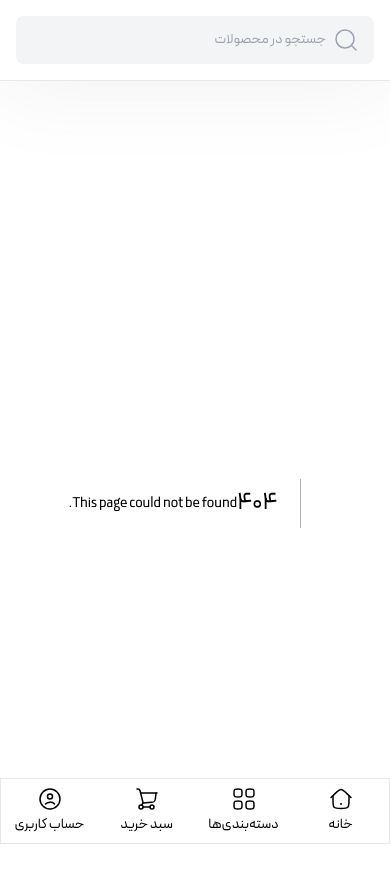
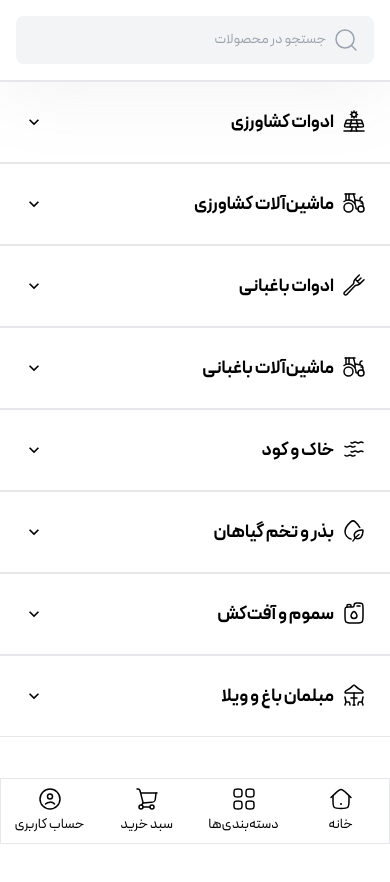
Before and after one commit to hamideslami32/leyan, a Next.js app: page /categories in a window 390 px wide. Before the commit this address had no page. Shown: the top 882 px of the page. After the commit the page ends 844 px from the top, so only its background shows below. Built offline with nearby package versions, Linux system fonts and the light colour scheme.

Commit message:
feat: category menu mobile

```diff
--- a/src/components/layout/main-menu/mega-menu/MegaMenu.tsx
+++ b/src/components/layout/main-menu/mega-menu/MegaMenu.tsx
@@ -10,7 +10,7 @@ import SeedsIcon from '@/assets/icons/seeds.svg';
 import PesticidesIcon from '@/assets/icons/pesticides.svg';
 import GardenFurnitureIcon from '@/assets/icons/garden-furniture.svg';
 
-const mainCategories = [
+export const mainCategories = [
   {
     icon: <FarmingEquipmentIcon />,
     title: 'ادوات کشاورزی',
--- a/src/components/pages/home/categories/Categories.tsx
+++ b/src/components/pages/home/categories/Categories.tsx
@@ -7,7 +7,7 @@ export interface CategoriesProps {
   hasPadding?: boolean;
 }
 
-const categoriesData = [
+export const categoriesData = [
   {
     link: '/',
     title: 'ابزارآلات کشاورزی',
--- /dev/null
+++ b/src/pages/categories/index.tsx
@@ -0,0 +1,95 @@
+import { mainCategories } from '@/components/layout/main-menu/mega-menu/MegaMenu';
+import { useWindowSize } from '@/utils/hooks/useWindowSize';
+import {
+  Accordion,
+  AccordionButton,
+  AccordionIcon,
+  AccordionItem,
+  AccordionPanel,
+  Box,
+  Link,
+} from '@chakra-ui/react';
+import Image from 'next/image';
+import { useRouter } from 'next/router';
+import ArrowLeftIcon from '@/assets/icons/arrow-left.svg';
+import { categoriesData } from '@/components/pages/home/categories/Categories';
+
+const Categories = () => {
+  const { width } = useWindowSize();
+
+  const router = useRouter();
+  if (width > 768) router.push('/');
+
+  return (
+    <div className='overflow-y-scsroll'>
+      <Accordion allowToggle>
+        {mainCategories.map((category, index) => (
+          <AccordionItem key={index} className='border-b p-2'>
+            <h2>
+              <AccordionButton h={16}>
+                <Box
+                  className='flex gap-2'
+                  as='span'
+                  flex='1'
+                  fontSize={'lg'}
+                  fontWeight={'bold'}
+                  textAlign='right'>
+                  {category.icon}
+                  {category.title}
+                </Box>
+                <AccordionIcon />
+              </AccordionButton>
+            </h2>
+            <AccordionPanel pb={4} minH={'auto'}>
+              <Link
+                href={'/'}
+                className='flex items-center gap-2'
+                mb={6}
+                color={'primary.500'}>
+                <span>همه محصولات ادوات کشاورزی</span>
+                <ArrowLeftIcon width='20' height='20' />
+              </Link>
+              <Accordion allowToggle>
+                {mainCategories.map((category, index) => (
+                  <AccordionItem key={index} className='py-2' border={'none'}>
+                    <h2>
+                      <AccordionButton h={10} px={0}>
+                        <Box as='span' flex='1' textAlign='right'>
+                          {category.title}
+                        </Box>
+                        <AccordionIcon />
+                      </AccordionButton>
+                    </h2>
+                    <AccordionPanel pb={4} px={0}>
+                      <div className={`flex flex-wrap gap-x-5 gap-y-8`}>
+                        {categoriesData.map((item, index) => (
+                          <Link
+                            href={item.link}
+                            key={index}
+                            className='flex shrink-0 flex-col items-center'>
+                            <Image
+                              src={item.imageUrl}
+                              alt={item.title}
+                              width='64'
+                              height='64'
+                              className='hover:drop-shadow'
+                            />
+                            <span className='mt-2 text-center'>
+                              {item.title}
+                            </span>
+                          </Link>
+                        ))}
+                      </div>
+                    </AccordionPanel>
+                  </AccordionItem>
+                ))}
+              </Accordion>
+            </AccordionPanel>
+          </AccordionItem>
+        ))}
+      </Accordion>
+    </div>
+  );
+};
+
+export default Categories;
```
